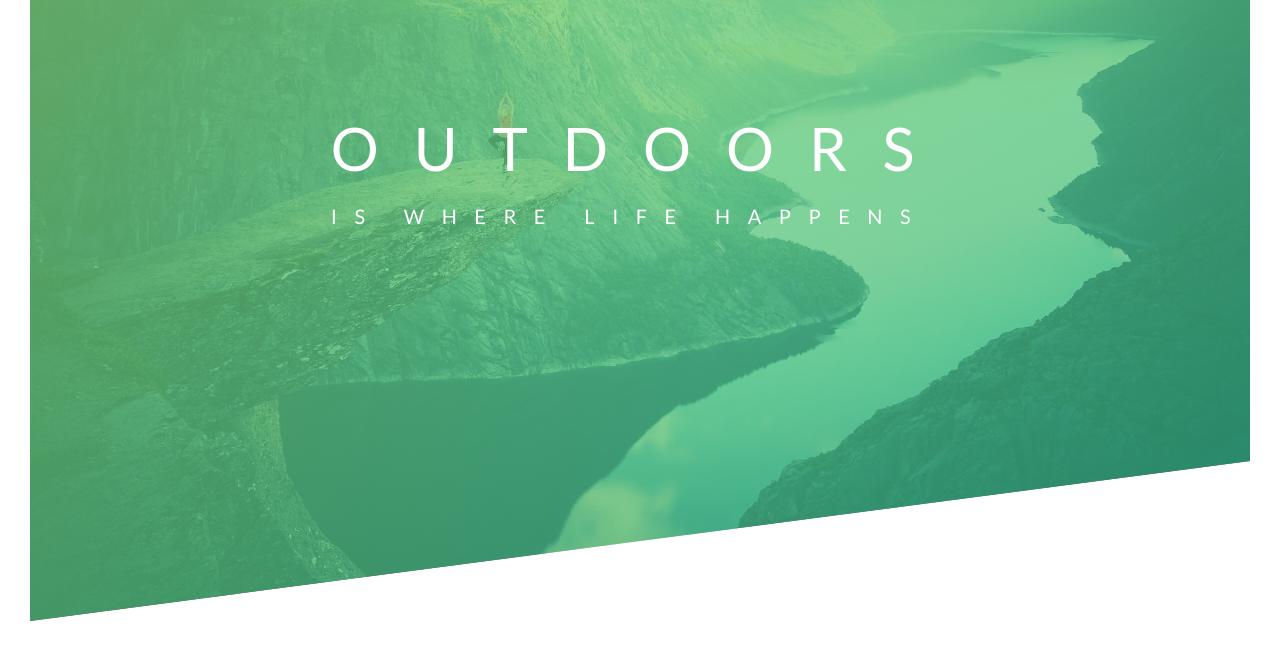
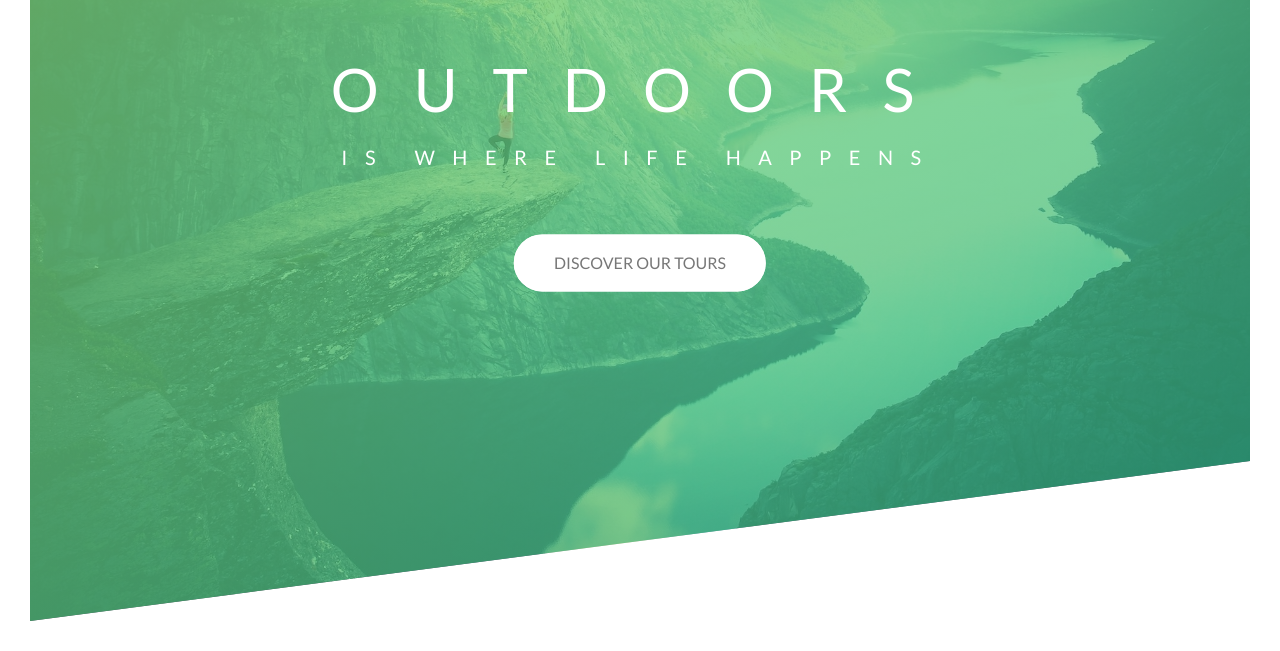
Before and after one commit to Taulant8/Natours, a plain HTML site: page index.html in a window 1280 px wide. Shown: the part 169-820 px from the top of the page. Drawn offline with Linux system fonts and the light colour scheme.

Commit message:
Heading finalization

```diff
--- a/css/style.css
+++ b/css/style.css
@@ -51,13 +51,15 @@ body {
     top: 40%;
     left: 50%;
     transform: translate(-50%, -50%);
+    text-align: center;
 }
 
 .heading-primary {
     color: #fff;
     text-transform: uppercase;
 
-    backface-visibility: hidden;
+    backface-visibility: hidden; /* mos mu dridh headeri ne fund*/
+    margin-bottom: 60px;
 }
 
 .heading-primary-main {
@@ -111,3 +113,69 @@ body {
         transform: translate(0);
     }
 }
+
+@keyframes moveInBottom {
+    0% {
+        opacity: 0;
+        transform: translateY(30px);
+    }
+
+    100% {
+        opacity: 1;
+        transform: translate(0);
+    }
+}
+
+.btn:link,
+.btn:visited {
+    text-transform: uppercase;
+    text-decoration: none;
+    padding: 15px 40px;
+    display: inline-block;
+    border-radius: 100px;
+    transition: all .2s;
+    position: relative;
+
+}
+
+.btn:hover {
+    transform: translateY(-3px);
+    box-shadow: 0 10px 20px rgba(0,0,0,0.2);
+}
+
+.btn:active {
+    transform: translateY(-1px);
+    box-shadow: 0 5px 10px rgba(0,0,0,0.2);
+
+}
+
+.btn-white {
+    background-color: #fff;
+    color: #777;
+}
+
+.btn:after {
+    content: "";
+    display: inline-block;
+    height: 100%;
+    width: 100%;
+    border-radius: 100px;
+    position: absolute;
+    top: 0;
+    left: 0;
+    z-index: -1;
+    transition: all .4s;
+}
+
+.btn-white::after {
+    background-color: #fff;
+}
+
+.btn:hover::after {
+    transform: scaleX(1.4) scaleY(1.6);
+    opacity: 0;
+}
+.btn-animated {
+    animation: moveInBottom .5s ease-out .3s;
+    animation-fill-mode: backwards;
+}
--- a/index.html
+++ b/index.html
@@ -24,9 +24,10 @@
                     <span class="heading-primary-main">Outdoors</span>
                     <span class="heading-primary-sub">is where life happens</span>
                 </h1>
+
+                <a href="#" class="btn btn-white btn-animated">Discover our tours</a>
+
             </div>
-
-
         </header>
     </body>
 </html>
```
